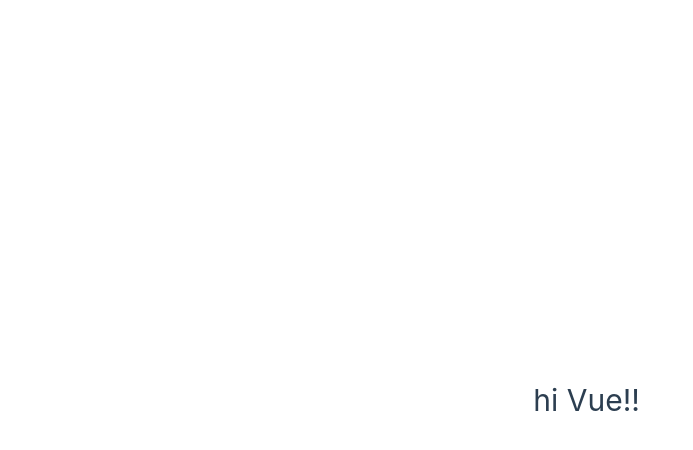
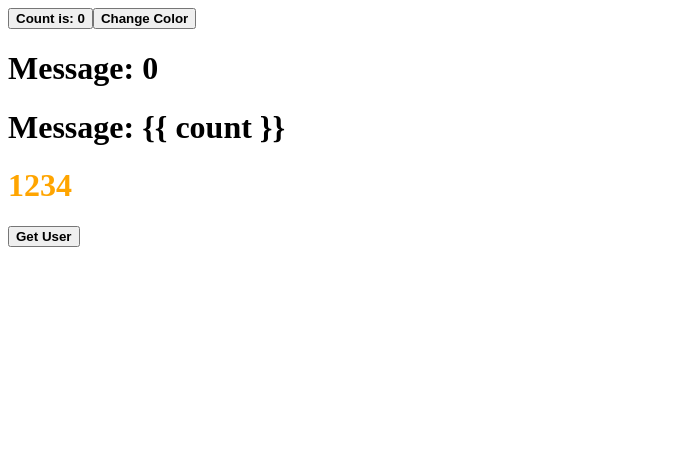
Before and after one commit to lifedesigner88/240918_SejongClass_Vue, a Vue app: page / in a window 1280 px wide. Shown: the top 450 px of the page, without its empty margins (0-693 px from the left). Built offline with nearby package versions, Linux system fonts and the light colour scheme.

Commit message:
Fetch AND CORS TEST

```diff
--- a/src/App.vue
+++ b/src/App.vue
@@ -1,13 +1,67 @@
 <script setup>
+
+import {ref} from 'vue'
+
+// const BASEURL = 'https://port-0-java-springboottest-m0ce3xjwfbac249f.sel4.cloudtype.app'
+const BASEURL = 'http://localhost:8080'
+
+
+const count = ref(0);
+const rawHtml = "<h1>Message: {{ count }}</h1>"
+const h1Id = ref("hi")
+
+const changeh1Id = () => {
+  if (h1Id.value === "hi")
+    h1Id.value = "hi22"
+  else
+    h1Id.value = "hi";
+}
+
+const testData = ref("")
+
+const getUsers = async () => {
+  const response = await fetch(`${BASEURL}/user`, {
+    method: 'GET',
+    headers: {
+      'Content-Type': 'application/json'
+    }
+  });
+  testData.value = await response.json();
+  console.log(testData.value);
+}
+
 
 </script>
 
 <template>
 
-  <h1>hi Vue!! </h1>
+  <div id="app">
+    <button @click="count++">
+      Count is: {{ count }}
+    </button>
+    <button @click="changeh1Id"> Change Color</button>
+
+    <br>
+    <h1>Message: {{ count }}</h1>
+    <span v-html="rawHtml"/>
+    <h1 v-bind:id="h1Id">1234</h1>
+
+    <button @click="getUsers">Get User</button>
+    <h1>{{ testData }}</h1>
+  </div>
 
 </template>
 
 <style scoped>
+button {
+  font-weight: bold;
+}
 
+#hi {
+  color: orange;
+}
+
+#hi22 {
+  color: blue;
+}
 </style>
--- a/src/assets/base.css
+++ /dev/null
@@ -1,74 +0,0 @@
-/* color palette from <https://github.com/vuejs/theme> */
-:root {
-  --vt-c-white: #ffffff;
-  --vt-c-white-soft: #f8f8f8;
-  --vt-c-white-mute: #f2f2f2;
-
-  --vt-c-black: #181818;
-  --vt-c-black-soft: #222222;
-  --vt-c-black-mute: #282828;
-
-  --vt-c-indigo: #2c3e50;
-
-  --vt-c-divider-light-1: rgba(60, 60, 60, 0.29);
-  --vt-c-divider-light-2: rgba(60, 60, 60, 0.12);
-  --vt-c-divider-dark-1: rgba(84, 84, 84, 0.65);
-  --vt-c-divider-dark-2: rgba(84, 84, 84, 0.48);
-
-  --vt-c-text-light-1: var(--vt-c-indigo);
-  --vt-c-text-light-2: rgba(60, 60, 60, 0.66);
-  --vt-c-text-dark-1: var(--vt-c-white);
-  --vt-c-text-dark-2: rgba(235, 235, 235, 0.64);
-}
-
-/* semantic color variables for this project */
-:root {
-  --color-background: var(--vt-c-white);
-  --color-background-soft: var(--vt-c-white-soft);
-  --color-background-mute: var(--vt-c-white-mute);
-
-  --color-border: var(--vt-c-divider-light-2);
-  --color-border-hover: var(--vt-c-divider-light-1);
-
-  --color-heading: var(--vt-c-text-light-1);
-  --color-text: var(--vt-c-text-light-1);
-
-  --section-gap: 160px;
-}
-
-@media (prefers-color-scheme: dark) {
-  :root {
-    --color-background: var(--vt-c-black);
-    --color-background-soft: var(--vt-c-black-soft);
-    --color-background-mute: var(--vt-c-black-mute);
-
-    --color-border: var(--vt-c-divider-dark-2);
-    --color-border-hover: var(--vt-c-divider-dark-1);
-
-    --color-heading: var(--vt-c-text-dark-1);
-    --color-text: var(--vt-c-text-dark-2);
-  }
-}
-
-*,
-*::before,
-*::after {
-  box-sizing: border-box;
-  margin: 0;
-  position: relative;
-  font-weight: normal;
-}
-
-body {
-  min-height: 100vh;
-  color: var(--color-text);
-  background: var(--color-background);
-  transition: color 0.5s, background-color 0.5s;
-  line-height: 1.6;
-  font-family: Inter, -apple-system, BlinkMacSystemFont, 'Segoe UI', Roboto, Oxygen, Ubuntu,
-    Cantarell, 'Fira Sans', 'Droid Sans', 'Helvetica Neue', sans-serif;
-  font-size: 15px;
-  text-rendering: optimizeLegibility;
-  -webkit-font-smoothing: antialiased;
-  -moz-osx-font-smoothing: grayscale;
-}
--- a/src/assets/main.css
+++ /dev/null
@@ -1,35 +0,0 @@
-@import "./base.css";
-
-#app {
-  max-width: 1280px;
-  margin: 0 auto;
-  padding: 2rem;
-
-  font-weight: normal;
-}
-
-a,
-.green {
-  text-decoration: none;
-  color: hsla(160, 100%, 37%, 1);
-  transition: 0.4s;
-}
-
-@media (hover: hover) {
-  a:hover {
-    background-color: hsla(160, 100%, 37%, 0.2);
-  }
-}
-
-@media (min-width: 1024px) {
-  body {
-    display: flex;
-    place-items: center;
-  }
-
-  #app {
-    display: grid;
-    grid-template-columns: 1fr 1fr;
-    padding: 0 2rem;
-  }
-}
--- a/src/main.js
+++ b/src/main.js
@@ -1,6 +1,4 @@
 import { createApp } from 'vue'
 import App from './App.vue'
 
-import './assets/main.css'
-
 createApp(App).mount('#app')
```
Also changed, not shown: src/assets/logo.svg (deleted).
